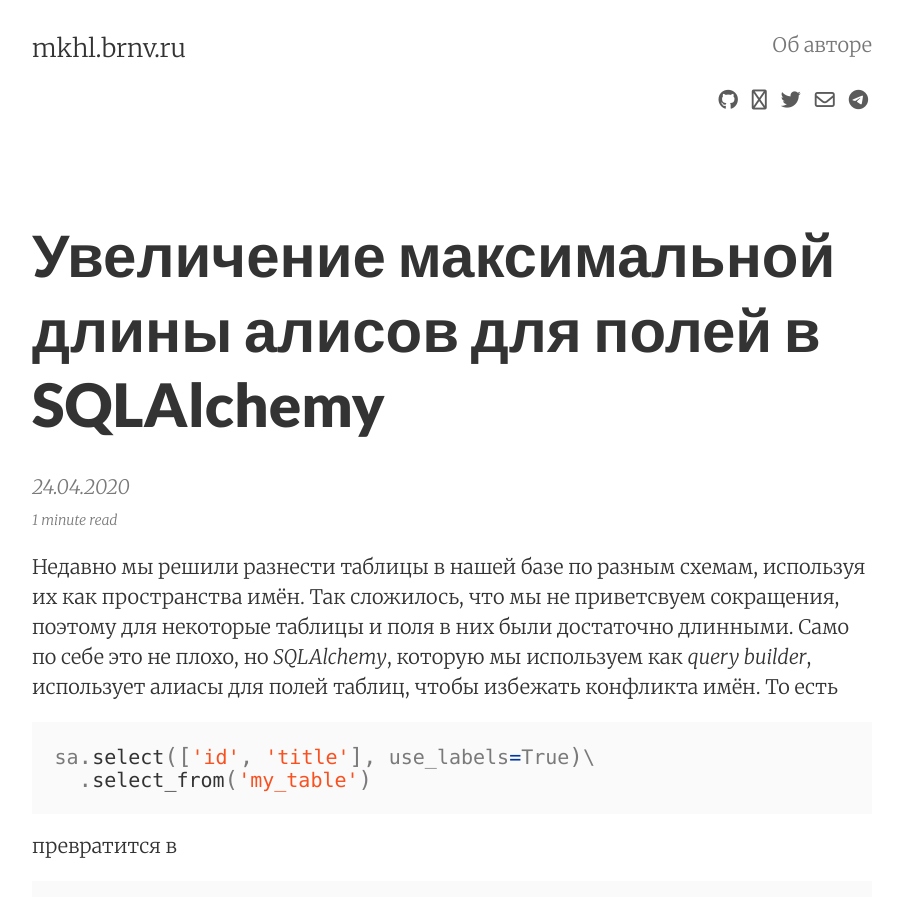
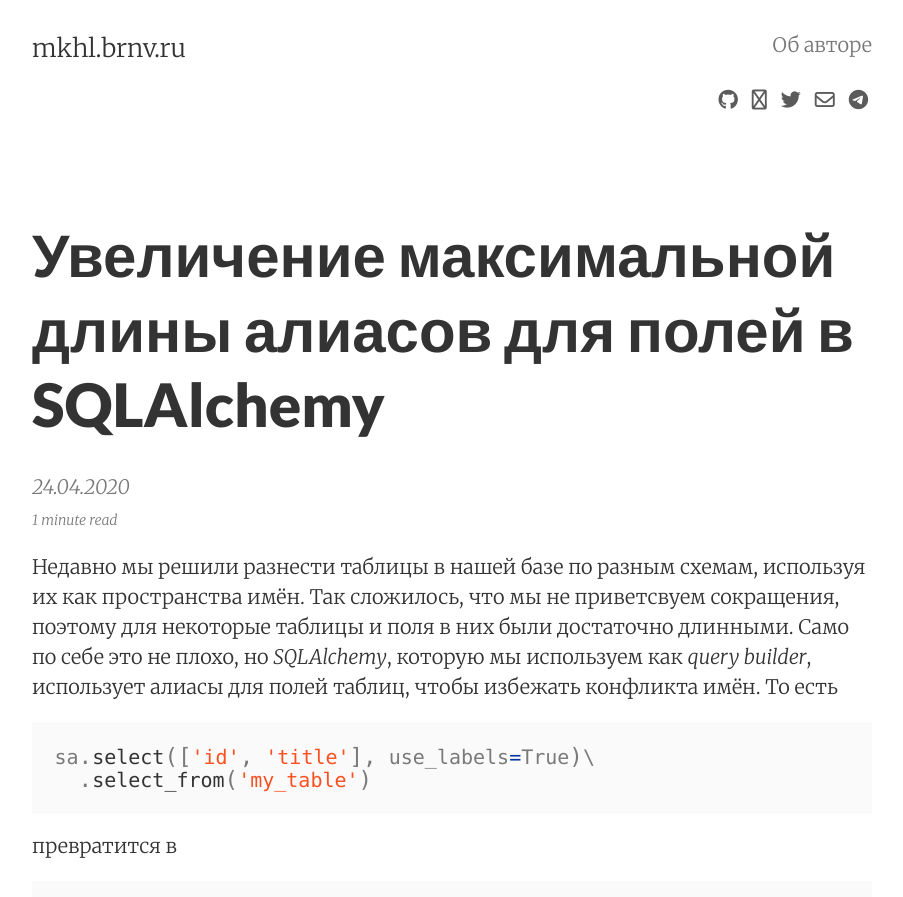
Before and after one commit to h4/mkhl.brnv.ru, a Jekyll site: the page built from _posts/2020-04-24-increase_labels_limit_in_aiopg_sa.md, in a window 1280 px wide and 900 px high. Shown: the top 897 px of the window, without its empty margins (188-1091 px from the left). Built offline with Jekyll 4.4.1, drawn with Linux system fonts in a browser that asks for light colours; nearby versions of some CDN libraries.

Commit message:
Typo fix

```diff
--- a/_posts/2020-04-24-increase_labels_limit_in_aiopg_sa.md
+++ b/_posts/2020-04-24-increase_labels_limit_in_aiopg_sa.md
@@ -1,6 +1,6 @@
 ---
 id: 796
-title: Увеличение максимальной длины алисов для полей в SQLAlchemy
+title: Увеличение максимальной длины алиасов для полей в SQLAlchemy
 date: 2020-04-24T23:28:00+03:00
 author: h4
 layout: post
```
Also changed, not shown: _posts/2020-09-10-edgerouter-ssl.md (+0 -2 lines).
